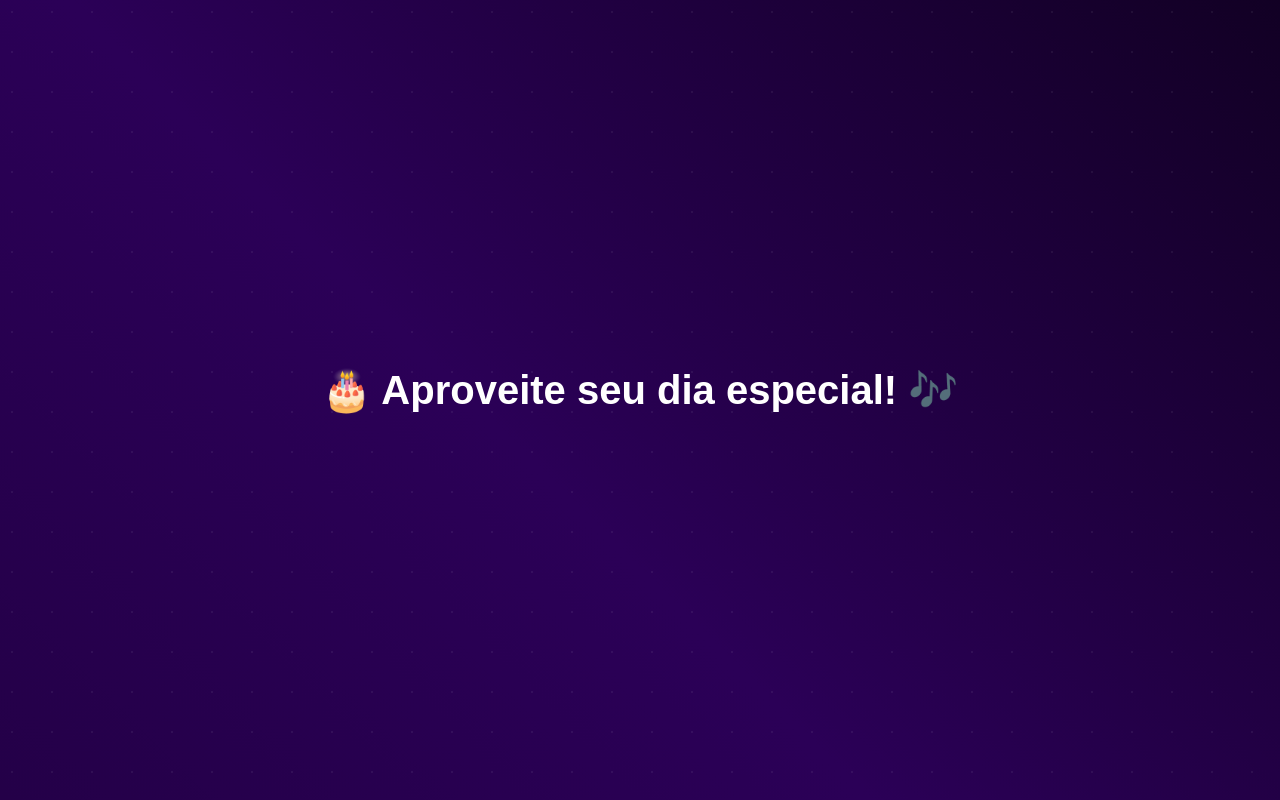
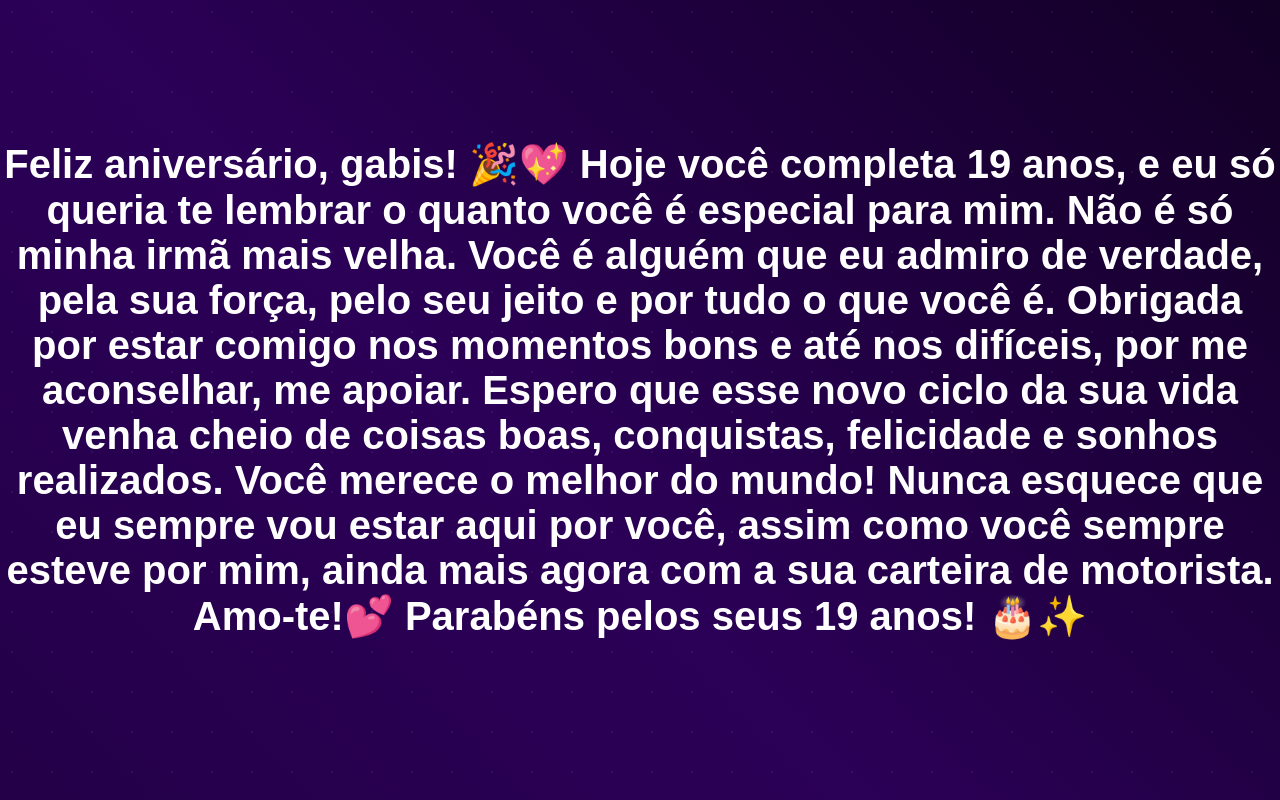
Before and after one commit to Milena-29/niver, a plain HTML site: page index.html in a window 1280 px wide. Both pictures are taken after a click on the button "Surpresa". Shown: the top 800 px of the page. Drawn offline with Linux system fonts and the light colour scheme.

Commit message:
Revise birthday greeting for Gabis
Updated birthday message for Gabis in HTML.

```diff
--- a/index.html
+++ b/index.html
@@ -96,7 +96,18 @@ button:hover {
 
 <!-- TELA 2 -->
 <div id="tela2" class="screen hidden">
-  <h1>🎂 Aproveite seu dia especial! 🎶</h1>
+  <h1> Feliz aniversário, gabis! 🎉💖
+
+Hoje você completa 19 anos, e eu só queria te lembrar o quanto você é especial para mim. Não é só minha irmã mais velha. Você é alguém que eu admiro de verdade, pela sua força, pelo seu jeito e por tudo o que você é.
+
+Obrigada por estar comigo nos momentos bons e até nos difíceis, por me aconselhar, me apoiar.
+
+Espero que esse novo ciclo da sua vida venha cheio de coisas boas, conquistas, felicidade e sonhos realizados. Você merece o melhor do mundo!
+
+Nunca esquece que eu sempre vou estar aqui por você, assim como você sempre esteve por mim, ainda mais agora com a sua carteira de motorista. Amo-te!💕
+
+Parabéns pelos seus 19 anos! 🎂✨
+</h1>
 </div>
 
 <!-- ÁUDIO -->
```
